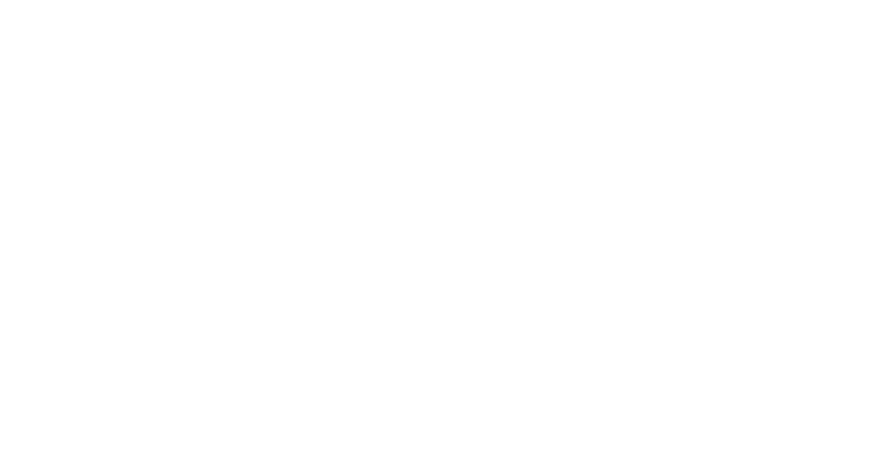
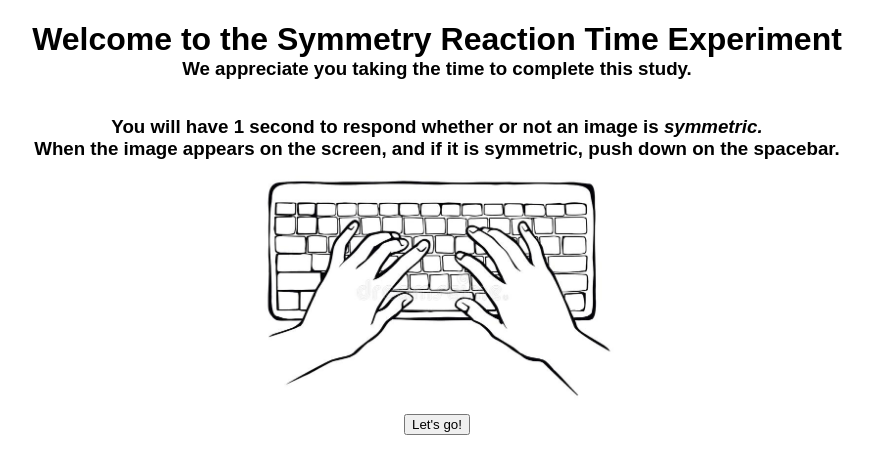
Before and after one commit to infinityideas/reactionexp, a React (Create React App) app: page / in a window 1280 px wide. Shown: the top 474 px of the page, without its empty margins (203-1076 px from the left). Built offline with nearby package versions, Linux system fonts and the light colour scheme.

Commit message:
Intro screen

```diff
--- a/src/App.tsx
+++ b/src/App.tsx
@@ -1,9 +1,16 @@
-import React from 'react';
+import './styles/app.css';
+import { settings } from './scripts/config';
+import keyboardimg from './content/images/hands-keyboard.jpeg';
 
 function App() {
   return (
-    <div>
-
+    <div className="container">
+      <h1>Welcome to the Symmetry Reaction Time Experiment</h1>
+      <h3>We appreciate you taking the time to complete this study.</h3><br/><br/>
+      <h3>You will have {settings.time/1000} {settings.time/1000 > 1 ? "seconds" : "second"} to respond whether or not an image is <em>symmetric.</em></h3>
+      <h3>When the image appears on the screen, and if it is symmetric, push down on the spacebar.</h3>
+      <img src={keyboardimg} height="250vh"/><br/>
+      <button>Let's go!</button>
     </div>
   );
 }
--- /dev/null
+++ b/src/declaration.d.ts
@@ -0,0 +1 @@
+declare module '*.jpeg';
--- /dev/null
+++ b/src/scripts/config.tsx
@@ -0,0 +1,3 @@
+export const settings = {
+    time: 1000
+}
--- /dev/null
+++ b/src/styles/app.css
@@ -0,0 +1,12 @@
+.container {
+    text-align: center;
+    font-family: sans-serif;
+}
+
+h1 {
+    margin-bottom: 0;
+}
+
+h3 {
+    margin: 0;
+}
```
Also changed, not shown: src/content/images/hands-keyboard.jpeg (added).
